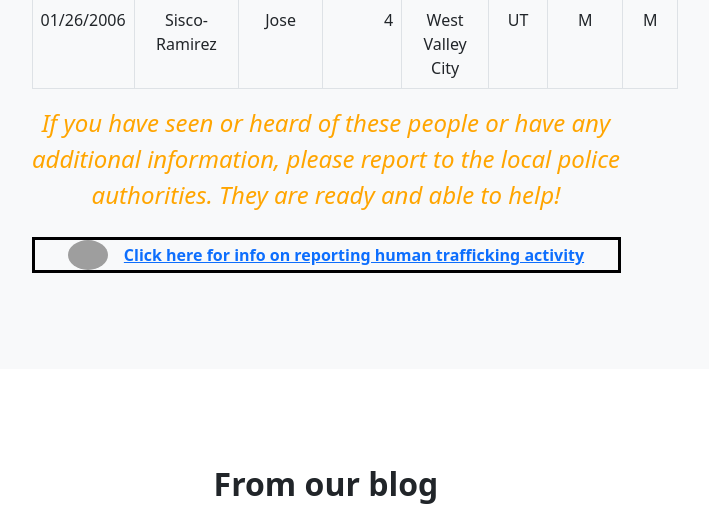
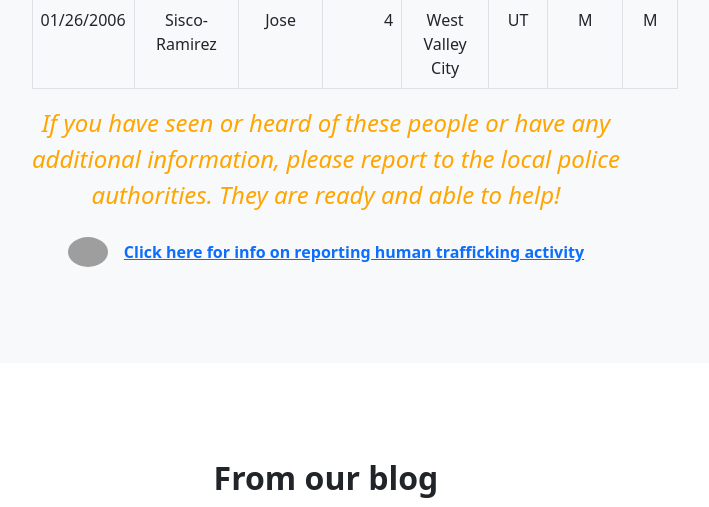
Before and after one commit to BZV83/missing-persons, a Django app: page / in a window 1280 px wide. Shown: the part 2465-2972 px from the top of the page, without its empty margins (314-1023 px from the left). Run offline with Django 4.2, Linux system fonts and the light colour scheme; grey boxes labelled with a size stand in for pictures from a placeholder-image service; some libraries are stand-ins or nearby versions; grey boxes are pictures that could not be loaded.

Commit message:
Update index.html

```diff
--- a/missing-persons/templates/pages/index.html
+++ b/missing-persons/templates/pages/index.html
@@ -83,7 +83,7 @@
                                     {% endfor %}
                                 </tbody></table>
                                 <div style="color: orange" class="fs-4 mb-4 fst-italic">If you have seen or heard of these people or have any additional information, please report to the local police authorities. They are ready and able to help!</div>
-                                <div style="border: 3px solid black" class="d-flex align-items-center justify-content-center">
+                                <div class="d-flex align-items-center justify-content-center">
                                     <img class="rounded-circle me-3" src="https://www.state.gov/wp-content/uploads/2021/01/Placeholder_seal_final.png" alt="US Department of State seal" style="width: 40px" />
                                     <div class="fw-bold">
                                         <a href="https://www.state.gov/domestic-trafficking-hotlines/#:~:text=Call%20the%20National%20Human%20Trafficking,potential%20human%20trafficking%20activity%3B%20or">Click here for info on reporting human trafficking activity</a>
```
